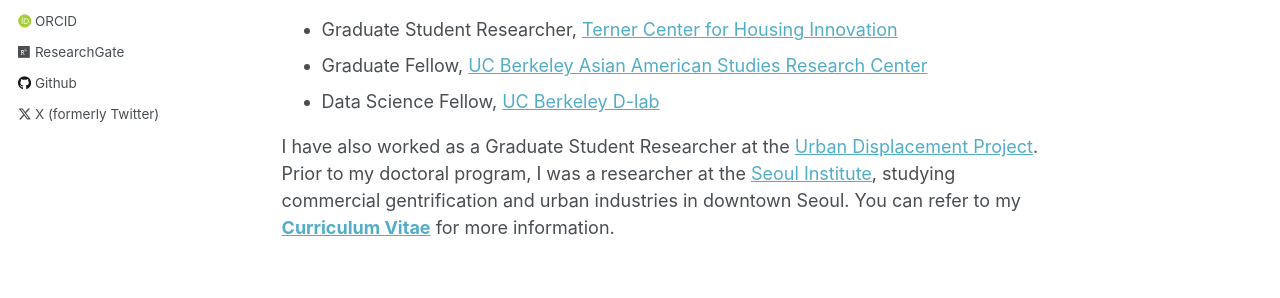
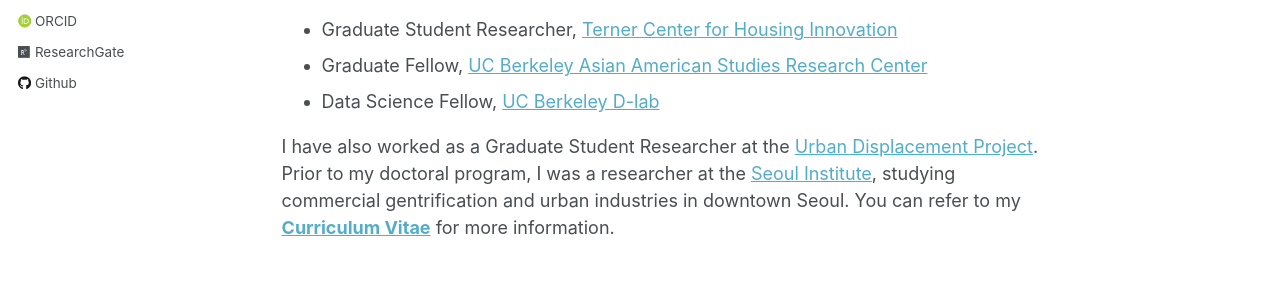
Before and after one commit to taesoosong/taesoosong.github.io, a Jekyll site: the page built from _pages/about.md, in a window 1280 px wide. Shown: the part 517-815 px from the top of the page. Built offline with Jekyll 4.4.1, drawn with Linux system fonts in a browser that asks for light colours; some web fonts are replaced.

Commit message:
Update _config.yml

```diff
--- a/_config.yml
+++ b/_config.yml
@@ -64,7 +64,7 @@ author:
   steam            : # Username
   telegram         : # URL
   tumblr           : # Username
-  twitter          : "taesoo_song"
+  twitter          : # "taesoo_song"
   vine             : # Username
   weibo            : # Username
   wikipedia        : # Username
```
